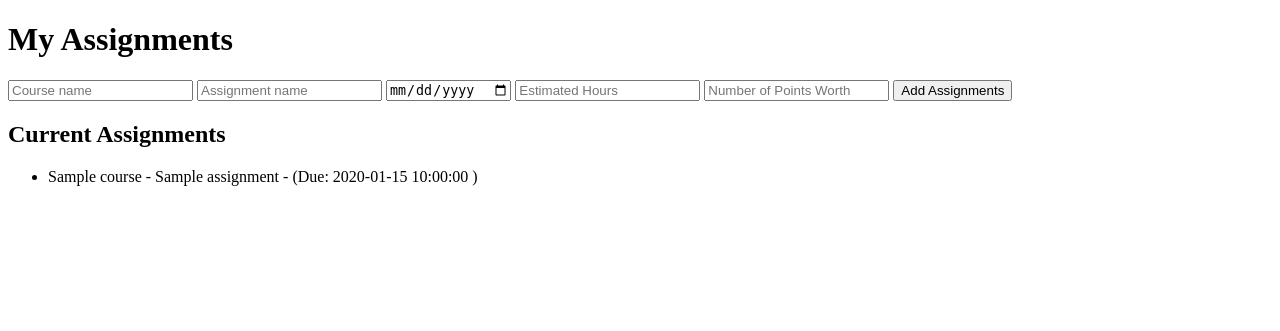
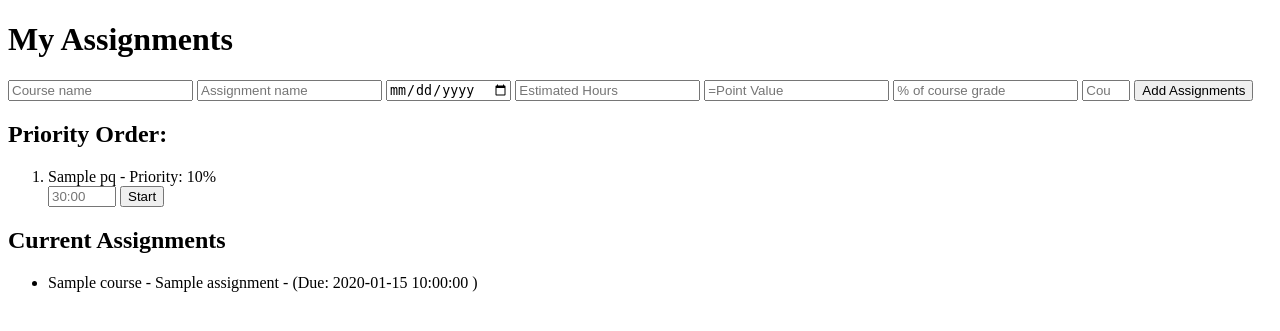
Before and after one commit to Belder21/Class-Priority-Organizer, a Flask app: template templates/index.html in a window 1280 px wide. Shown: the top 331 px of the page. Run offline with Flask 3, Linux system fonts and the light colour scheme; the template is opened without the code that fills it: most values are stand-ins (such as "Sample title", 1, 10 or a date in 2020).

Commit message:
Changing app.py

```diff
--- a/app.py
+++ b/app.py
@@ -1,28 +1,134 @@
-from flask import Flask, render_template, request, redirect
-
-# LinK: http://127.0.0.1:5000
+import datetime
+from flask import Flask, render_template, request, redirect, jsonify
+import heapq
+import json
+import os
 
 app = Flask(__name__)
 
 assignments = []
+pq = []
+notes = {}  # key: assignment name, value: note string
+
+CAREER_INTERESTS = []  # set by student profile
+
+@app.template_filter('days_from_today')
+def days_from_today(date_str):
+    try:
+        due = datetime.datetime.strptime(str(date_str), '%Y-%m-%d')
+        return (due - datetime.datetime.now()).days
+    except:
+        return 999
 
 @app.route('/')
 def home():
-    return render_template('index.html', assignments=assignments)
+    if pq:
+        max_score = max(score for score, _ in pq)
+        normalized_pq = []
+        for score, assignment_name in pq:
+            normalized_score = (score / max_score) * 100
+            normalized_pq.append((normalized_score, assignment_name))
+        sorted_pq = sorted(normalized_pq, reverse=True)
+    else:
+        sorted_pq = []
+
+    # Build calendar events from assignments
+    calendar_events = []
+    for a in assignments:
+        calendar_events.append({
+            'title': f"{a['course']}: {a['assignment']}",
+            'date': a['due_date'],
+            'course': a['course'],
+        })
+
+    return render_template(
+        'index.html',
+        assignments=assignments,
+        pq=sorted_pq,
+        notes=notes,
+        calendar_events=json.dumps(calendar_events),
+        career_interests=CAREER_INTERESTS,
+    )
 
 
 @app.route('/add', methods=['POST'])
 def add_assignment():
+    career_relevance_raw = request.form.get('career_relevance', '').strip().lower()
+    career_relevant = 1 if career_relevance_raw in ['yes', '1', 'true'] else 0
+
     new_assignment = {
         'course': request.form['course'],
         'assignment': request.form['assignment'],
         'due_date': request.form['due_date'],
-        'hours': request.form['hours'],
-        'points': request.form['points']
+        'hours': float(request.form['hours']),
+        'points': int(request.form['points']),
+        'grade_weight': float(request.form['grade_weight']),
+        'course_importance': int(request.form['course_importance']),
+        'counts_for_major': int(request.form.get('counts_for_major', 1)),  # 1 = yes, 0 = no
+        'credits': float(request.form.get('credits', 3)),
+        'career_relevant': career_relevant,
+        'status': 'not started',  # not started / in progress / done
     }
 
+    due_date = datetime.datetime.strptime(new_assignment['due_date'], '%Y-%m-%d')
+    today = datetime.datetime.now()
+    days_remaining = (due_date - today).days
+
+    if days_remaining <= 0:
+        time_pressure = 1000
+    elif days_remaining <= 1:
+        time_pressure = 10
+    elif days_remaining <= 3:
+        time_pressure = 5
+    else:
+        time_pressure = 1 / days_remaining
+
+    efficiency = new_assignment['points'] / max(new_assignment['hours'], 0.1)
+    grade_impact = (new_assignment['grade_weight'] / 100) * new_assignment['course_importance']
+    major_boost = 1.5 if new_assignment['counts_for_major'] else 1.0
+    credit_weight = new_assignment['credits'] / 3.0  # normalized around 3 credits
+    career_boost = 1.3 if new_assignment['career_relevant'] else 1.0
+
+    score = efficiency * time_pressure * grade_impact * major_boost * credit_weight * career_boost
+
+    heapq.heappush(pq, (score, new_assignment['assignment']))
     assignments.append(new_assignment)
     return redirect('/')
 
+
+@app.route('/update_status', methods=['POST'])
+def update_status():
+    data = request.get_json()
+    assignment_name = data.get('assignment')
+    new_status = data.get('status')
+    for a in assignments:
+        if a['assignment'] == assignment_name:
+            a['status'] = new_status
+            break
+    return jsonify({'ok': True})
+
+
+@app.route('/save_note', methods=['POST'])
+def save_note():
+    data = request.get_json()
+    assignment_name = data.get('assignment')
+    note_text = data.get('note', '')
+    notes[assignment_name] = note_text
+    return jsonify({'ok': True})
+
+
+@app.route('/delete_assignment', methods=['POST'])
+def delete_assignment():
+    data = request.get_json()
+    assignment_name = data.get('assignment')
+    global assignments, pq
+    assignments = [a for a in assignments if a['assignment'] != assignment_name]
+    pq = [(s, n) for s, n in pq if n != assignment_name]
+    heapq.heapify(pq)
+    if assignment_name in notes:
+        del notes[assignment_name]
+    return jsonify({'ok': True})
+
+
 if __name__ == '__main__':
     app.run(debug=True)
--- a/templates/index.html
+++ b/templates/index.html
@@ -4,6 +4,64 @@
     <title>Assignment Tracker</title>
 </head>
 
+
+<script>
+    let activeTimer = null;
+    let currentIndex = null;
+
+    function startWorkTimer(index, assignmentName) {
+        const input = document.getElementById(`time-input-${index}`).value;
+        const parts = input.split(':');
+
+        if (parts.length !== 2) {
+            alert('Enter time as MM:SS (e.g., 30:00)');
+            return;
+        }
+
+        const minutes = parseInt(parts[0]);
+        const seconds = parseInt(parts[1]);
+        const totalSeconds = (minutes * 60) + seconds;
+
+        runTimer(index, totalSeconds, 'work', assignmentName);
+    }
+
+    function startBreakTimer(index) {
+        runTimer(index, 300, 'break', null); // 5 minutes = 300 seconds
+    }
+
+    function runTimer(index, totalSeconds, type, assignmentName) {
+        if (activeTimer) {
+            clearInterval(activeTimer);
+        }
+
+        currentIndex = index;
+        let remaining = totalSeconds;
+        const display = document.getElementById(`timer-display-${index}`);
+
+        const label = type === 'work' ? 'Work' : 'Break';
+
+        activeTimer = setInterval(() => {
+            const mins = Math.floor(remaining / 60);
+            const secs = remaining % 60;
+
+            display.textContent = `${label}: ${mins}:${secs < 10 ? '0' : ''}${secs}`;
+
+            if (remaining <= 0) {
+                clearInterval(activeTimer);
+
+                if (type === 'work') {
+                    display.textContent = 'Work done! Starting break...';
+                    setTimeout(() => startBreakTimer(index), 2000);
+                } else {
+                    display.textContent = 'Break over!';
+                    alert('Break finished! Ready to work again?');
+                }
+            }
+
+            remaining--;
+        }, 1000);
+    }
+</script>
 
 <body>
     <h1>My Assignments</h1>
@@ -13,9 +71,24 @@
         <input type="text" name="assignment" placeholder="Assignment name" required>
         <input type="date" name="due_date" placeholder="Due Date" required>
         <input type="number" name="hours" placeholder="Estimated Hours" required>
-        <input type="number" name="points" placeholder="Number of Points Worth" required>
+        <input type ="number" name="points" placeholder="=Point Value" required>
+        <input type="number" name="grade-weight" placeholder="% of course grade" required>
+        <input type="number" name="urgency" placeholder="Course importance (1 - 5)" min="1" max="5" required>
         <button type="submit"> Add Assignments</button>
     </form>
+
+    <h2>Priority Order:</h2>
+    <ol>
+        {% for score, assignment_name in pq %}
+        <li>
+            {{ assignment_name }} - Priority: {{ score|round(1) }}%
+            <br>
+            <input type="text" id="time-input-{{ loop.index }}" placeholder="30:00" style="width: 60px;">
+            <button onclick="startWorkTimer({{ loop.index }}, '{{ assignment_name }}')">Start</button>
+            <span id="timer-display-{{ loop.index }}" style="font-weight: bold;"></span>
+        </li>
+        {% endfor %}
+    </ol>
 
     <h2>Current Assignments</h2>
     <ul>
@@ -23,5 +96,6 @@
         <li>{{ assignment.course }} - {{ assignment.assignment }} - (Due: {{ assignment.due_date }} )</li>
         {% endfor %}
     </ul>
+
 </body>
 </html>
```
